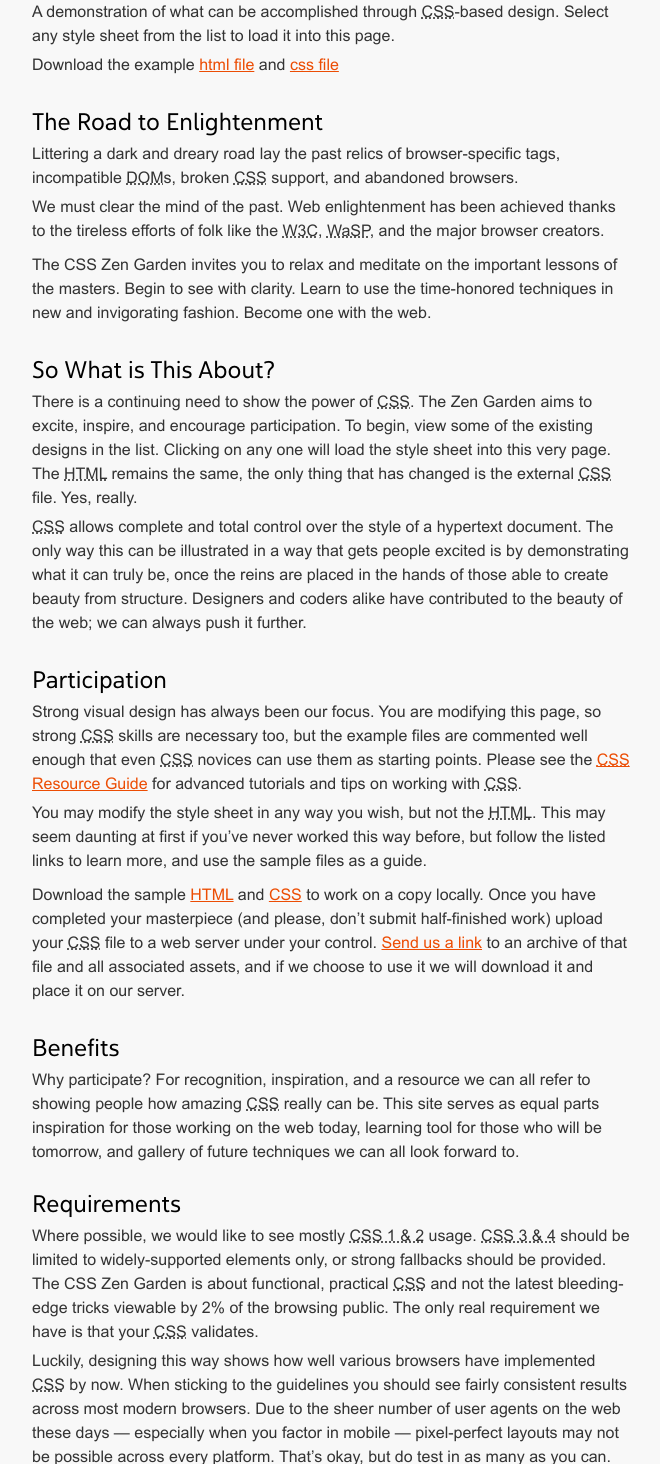
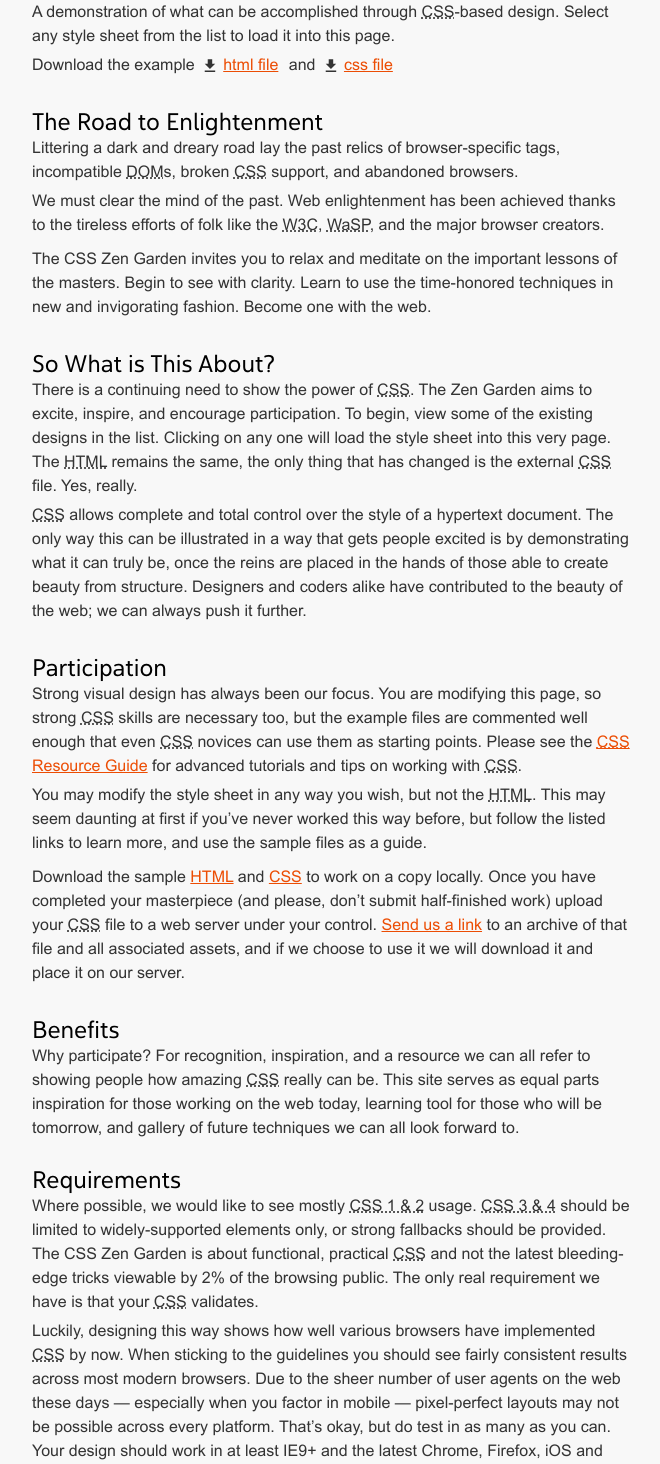
Before and after one commit to Felstj/tachnik.github.io, a PHP site: page / in a window 1280 px wide. Shown: the part 201-1665 px from the top of the page, without its empty margins (168-828 px from the left). Run offline with PHP 8.4, Linux system fonts and the light colour scheme; some web fonts are replaced.

Commit message:
Lade till Download-bilder

```diff
--- a/style.css
+++ b/style.css
@@ -70,7 +70,6 @@ h1::last-letter {
 }
 body h3 {
 	font-size: 24px;
-	padding-bottom: 6px;
 }
 h2, h3, h2 abbr, h3 abbr {
     padding: 16px 0;
@@ -99,7 +98,7 @@ section h2, section div, .main {
 	line-height: 1;
     padding-bottom: 0;
 }
-keyframes fadeIn {
+@keyframes fadeIn {
   0% {
 	opacity: 0;
     transform:  translate(0px, -300px);
@@ -128,7 +127,41 @@ keyframes fadeIn {
 	-moz-transform: translate(0px, -383px);
   }
 }
-
+.summary a {
+	padding: 4px 6px 4px 24px;
+	border-radius: 2px;
+	transition: all 0.3s ease;
+	position: relative;
+}
+.summary a:hover {
+	color: white;
+	background-color: #333;
+}
+.summary a::before, .summary a::after {
+	content: '';
+	width: 18px;
+	height: 18px;
+	top: 5px;
+	left: 2px;
+	background-image: url("ic_file_download_white_24px.svg");
+	position: absolute;
+	background-repeat: no-repeat;
+	transition: all 0.3s ease;
+    background-size: 100% 100%;
+}
+.summary a::after {
+	content: '';
+	opacity: 0;
+	background-image: url("ic_file_download_black_24px.svg");
+}
+.summary a:hover::before {
+	opacity: 0;
+	transition: all 0.3s ease;
+}
+.summary a:hover::after {
+	opacity: 1;
+	transition: all 0.3s ease;
+}
 .sidebar .wrapper {
 	max-width: 600px;
 }
@@ -160,12 +193,6 @@ footer::after {
 	height: 130px;
 	background-color: #e5e5e5;
 }
-/* .extra1 { */
-	/* width: 100%; */
-	/* height: 130px; */
-	/* border-top: 1px solid #c6c6c6; */
-	/* background-color: #e5e5e5; */
-/* } */
 a {
 	color: #ec4d04;
 }
```
Also changed, not shown: ic_file_download_black_24px.svg (added), ic_file_download_white_24px.svg (added).
